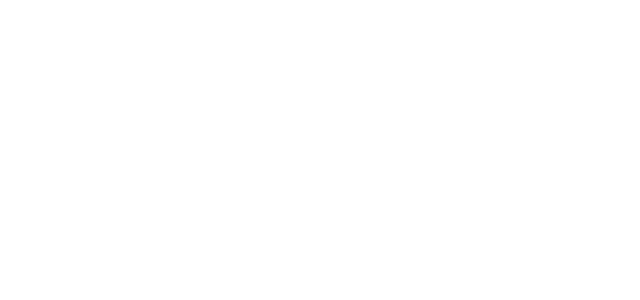
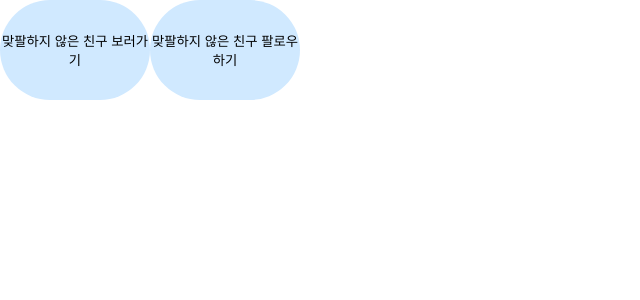
Before and after one commit to 22webs/handsome-n-pretty-kimseohyun, a React (Vite) app: page / in a window 1280 px wide. Before the commit this address had no page. Shown: the top 300 px of the page, without its empty margins (0-640 px from the left). Built offline with nearby package versions, Linux system fonts and the light colour scheme.

Commit message:
feat : 메인페이지 버튼 구현

```diff
--- /dev/null
+++ b/src/@pages/main.tsx
@@ -0,0 +1,13 @@
+import { useNavigate } from 'react-router-dom';
+import * as St from './style';
+
+export default function Main() {
+  const navigate = useNavigate();
+
+  return (
+    <>
+      <St.Button>맞팔하지 않은 친구 보러가기</St.Button>
+      <St.Button>맞팔하지 않은 친구 팔로우하기</St.Button>
+    </>
+  );
+}
--- /dev/null
+++ b/src/@pages/style.tsx
@@ -0,0 +1,10 @@
+import styled from 'styled-components';
+
+export const Button = styled.button`
+  width: 15rem;
+  height: 10rem;
+
+  border-radius: 5rem;
+
+  background-color: ${({ theme }) => theme.colors.BLUE};
+`;
--- a/src/Router.tsx
+++ b/src/Router.tsx
@@ -1,11 +1,13 @@
 import { BrowserRouter, Route, Routes } from 'react-router-dom';
 import Get from './@pages/get';
+import Main from './@pages/main';
 import Put from './@pages/put';
 
 export default function Router() {
   return (
     <BrowserRouter>
       <Routes>
+        <Route path="/" element={<Main />}></Route>
         <Route path="/get" element={<Get />}></Route>
         <Route path="/put" element={<Put />}></Route>
       </Routes>
```
Also changed, not shown: 1 other file (tests, documents, lock files or other folders).
